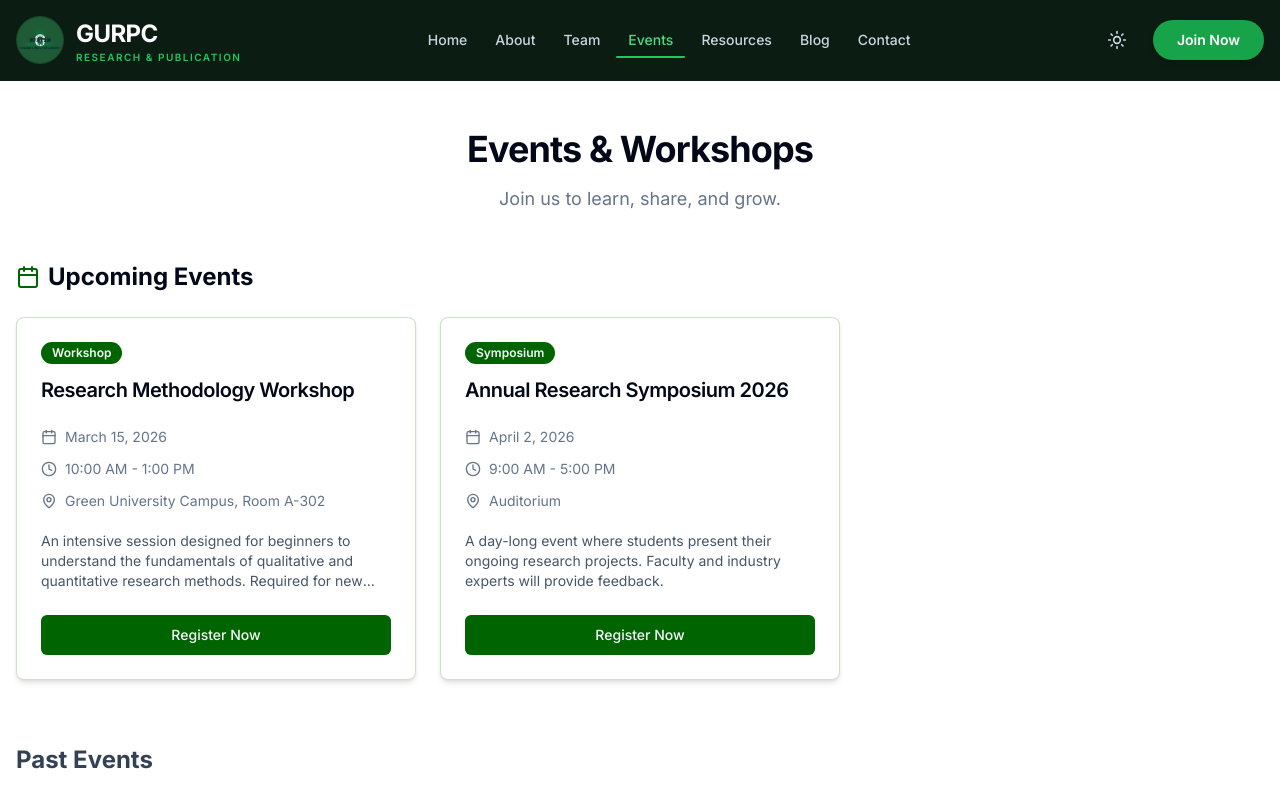
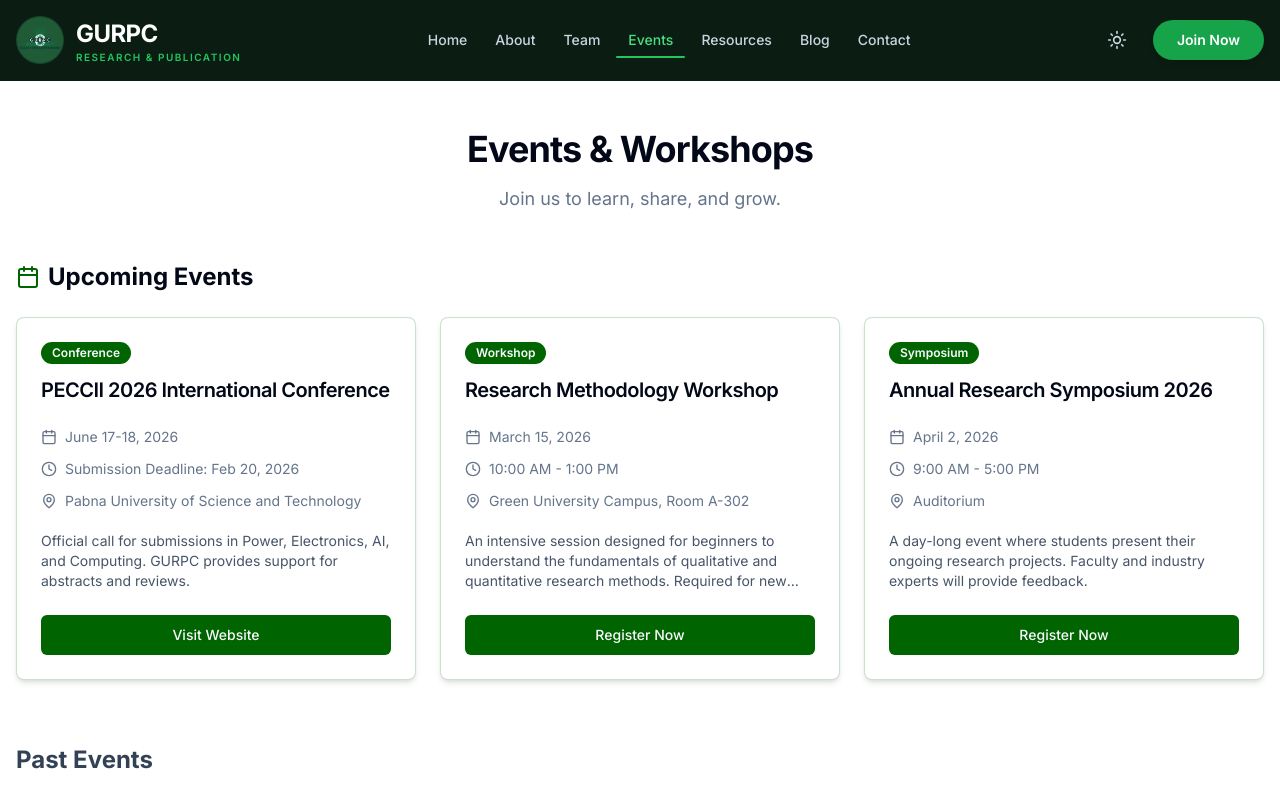
Before and after one commit to GURPC/GURPC, a Next.js app: page /GURPC/events in a window 1280 px wide. Shown: the top 800 px of the page. Built offline with nearby package versions, Linux system fonts and the light colour scheme.

Commit message:
Add upcoming conference details and enhance event registration button functionality

```diff
--- a/app/events/page.tsx
+++ b/app/events/page.tsx
@@ -11,6 +11,18 @@ export const metadata: Metadata = {
 };
 
 const events = [
+  {
+    id: 5,
+    title: "PECCII 2026 International Conference",
+    date: "June 17-18, 2026",
+    time: "Submission Deadline: Feb 20, 2026",
+    location: "Pabna University of Science and Technology",
+    description: "Official call for submissions in Power, Electronics, AI, and Computing. GURPC provides support for abstracts and reviews.",
+    category: "Conference",
+    isUpcoming: true,
+    link: "https://peccii.pust.ac.bd/",
+    buttonText: "Visit Website"
+  },
   {
     id: 1,
     title: "Research Methodology Workshop",
@@ -126,9 +138,17 @@ function EventCard({ event, isPast }: { event: any, isPast?: boolean }) {
         </p>
       </CardContent>
       <CardFooter>
-        <Button className="w-full" variant={isPast ? "outline" : "default"} disabled={isPast}>
-            {isPast ? "Event Ended" : "Register Now"}
-        </Button>
+        {event.link && !isPast ? (
+          <Button className="w-full" variant="default" asChild>
+            <Link href={event.link} target="_blank" rel="noopener noreferrer">
+              {event.buttonText || "Register Now"}
+            </Link>
+          </Button>
+        ) : (
+          <Button className="w-full" variant={isPast ? "outline" : "default"} disabled={isPast}>
+            {isPast ? "Event Ended" : (event.buttonText || "Register Now")}
+          </Button>
+        )}
       </CardFooter>
     </Card>
   )
--- a/components/team/TeamCard.tsx
+++ b/components/team/TeamCard.tsx
@@ -30,6 +30,7 @@ const TeamCard: React.FC<TeamCardProps> = ({ member }) => {
              }
           }}
           unoptimized // Explicitly unoptimized for static export
+          referrerPolicy="no-referrer"
         />
         {/* Helper for layout stability on failure if using fill */}
       </div>
```
Also changed, not shown: public/images/logo.png, public/images/logo1.png (added).
